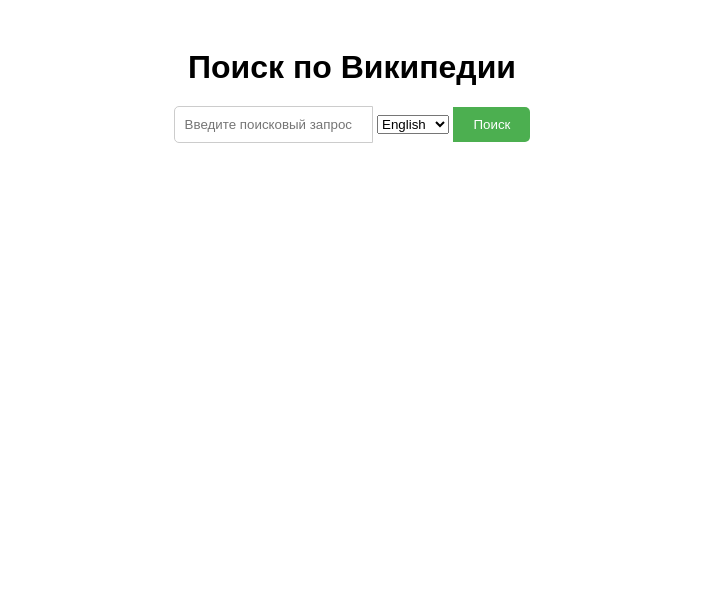
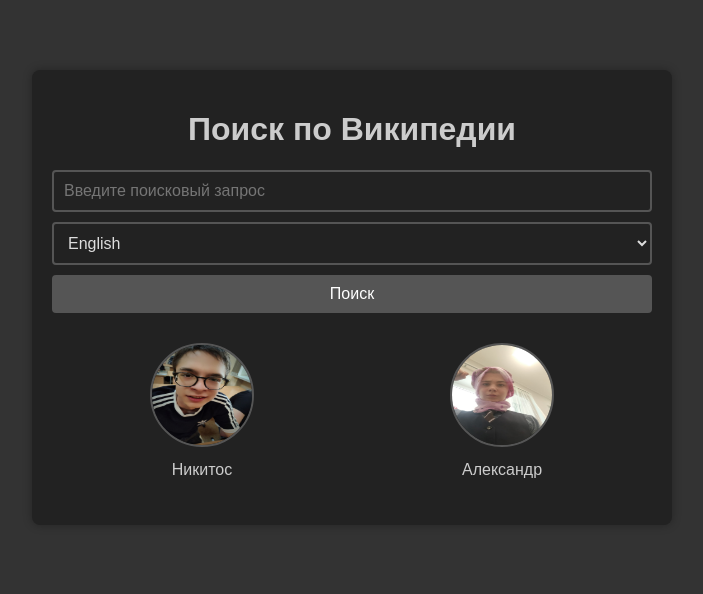
Before and after one commit to BeesKnigh/Project_for_Nikita, a Flask app: page / in a window 1280 px wide. Shown: the top 594 px of the page, without its empty margins (288-991 px from the left). Run offline with Flask 3, Linux system fonts and the light colour scheme.

Commit message:
Change style and added authors

```diff
--- a/static/style.css
+++ b/static/style.css
@@ -1,76 +1,75 @@
+body {
+    font-family: Arial, sans-serif;
+    background-color: #333;
+    margin: 0;
+    padding: 20px;
+    color: #fff;
+}
+
 .container {
-    display: flex;
-    flex-direction: column;
-    align-items: center;
-    font-family: sans-serif;
+    width: 80%;
+    max-width: 600px;
+    margin: 50px auto;
+    background-color: #222;
     padding: 20px;
+    box-shadow: 0 0 10px rgba(0,0,0,0.3);
+    border-radius: 8px;
 }
 
 h1 {
-    margin-bottom: 20px;
+    text-align: center;
+    color: #ccc;
 }
 
-#search-form {
+.search-form {
     display: flex;
-    width: 100%;
-    max-width: 600px;
+    flex-direction: column;
+    gap: 10px;
 }
 
-#search-input {
-    flex-grow: 1;
+#search-input, select {
     padding: 10px;
-    border: 1px solid #ccc;
-    border-radius: 5px 0 0 5px;
+    border: 2px solid #555;
+    border-radius: 4px;
+    font-size: 16px;
+    background-color: #222;
+    color: #ddd;
 }
 
 #search-button {
-    padding: 10px 20px;
-    background-color: #4CAF50;
+    background-color: #555;
     color: white;
+    padding: 10px;
     border: none;
-    border-radius: 0 5px 5px 0;
+    border-radius: 4px;
     cursor: pointer;
+    font-size: 16px;
+    transition: background-color 0.3s;
 }
 
-#language-select {
-    margin-left: 10px;
-    padding: 10px;
-    border: 1px solid #ccc;
-    border-radius: 5px;
+#search-button:hover {
+    background-color: #777;
 }
 
-#results {
+.authors {
+    display: flex;
+    justify-content: space-around;
     margin-top: 20px;
-    width: 100%;
-    max-width: 800px;
 }
 
-.result-title {
-    font-size: 1.2em;
-    margin-bottom: 5px;
+.author {
+    text-align: center;
+    padding: 10px;
 }
 
-.result-summary {
-    margin-bottom: 15px;
+.author img {
+    width: 100px;
+    height: 100px;
+    border-radius: 50%;
+    border: 2px solid #555;
 }
 
-.other-results {
+.author p {
     margin-top: 10px;
-    list-style: none;
-    padding: 0;
+    color: #ccc;
 }
-
-.other-results li {
-    margin-bottom: 5px;
-}
-
-a {
-    color: #007bff;
-    text-decoration: none;
-}
-.other-results {
-    margin-top: 10px;
-    list-style: none;
-    padding: 0;
-    text-align: left;
-}
--- a/templates/search.html
+++ b/templates/search.html
@@ -1,5 +1,5 @@
 <!DOCTYPE html>
-<html lang="en">
+<html lang="ru">
 <head>
     <meta charset="UTF-8">
     <title>Поиск по Википедии</title>
@@ -8,15 +8,24 @@
 <body>
     <div class="container">
         <h1>Поиск по Википедии</h1>
-
-        <form method="post">
-            <input type="text" name="search" id="search-input" placeholder="Введите поисковый запрос">
+        <form method="post" class="search-form">
+            <input type="text" name="search" id="search-input" placeholder="Введите поисковый запрос" required>
             <select name="language">
                 <option value="en">English</option>
                 <option value="ru">Русский</option>
             </select>
             <button type="submit" id="search-button">Поиск</button>
         </form>
+        <div class="authors">
+            <div class="author">
+                <img src="Nikitos.jpg">
+                <p>Никитос</p>
+            </div>
+            <div class="author">
+                <img src="Alexander.jpg">
+                <p>Александр</p>
+            </div>
+        </div>
     </div>
 </body>
 </html>
```
Also changed, not shown: templates/Alexander.jpg (added), templates/Nikitos.jpg (added).
